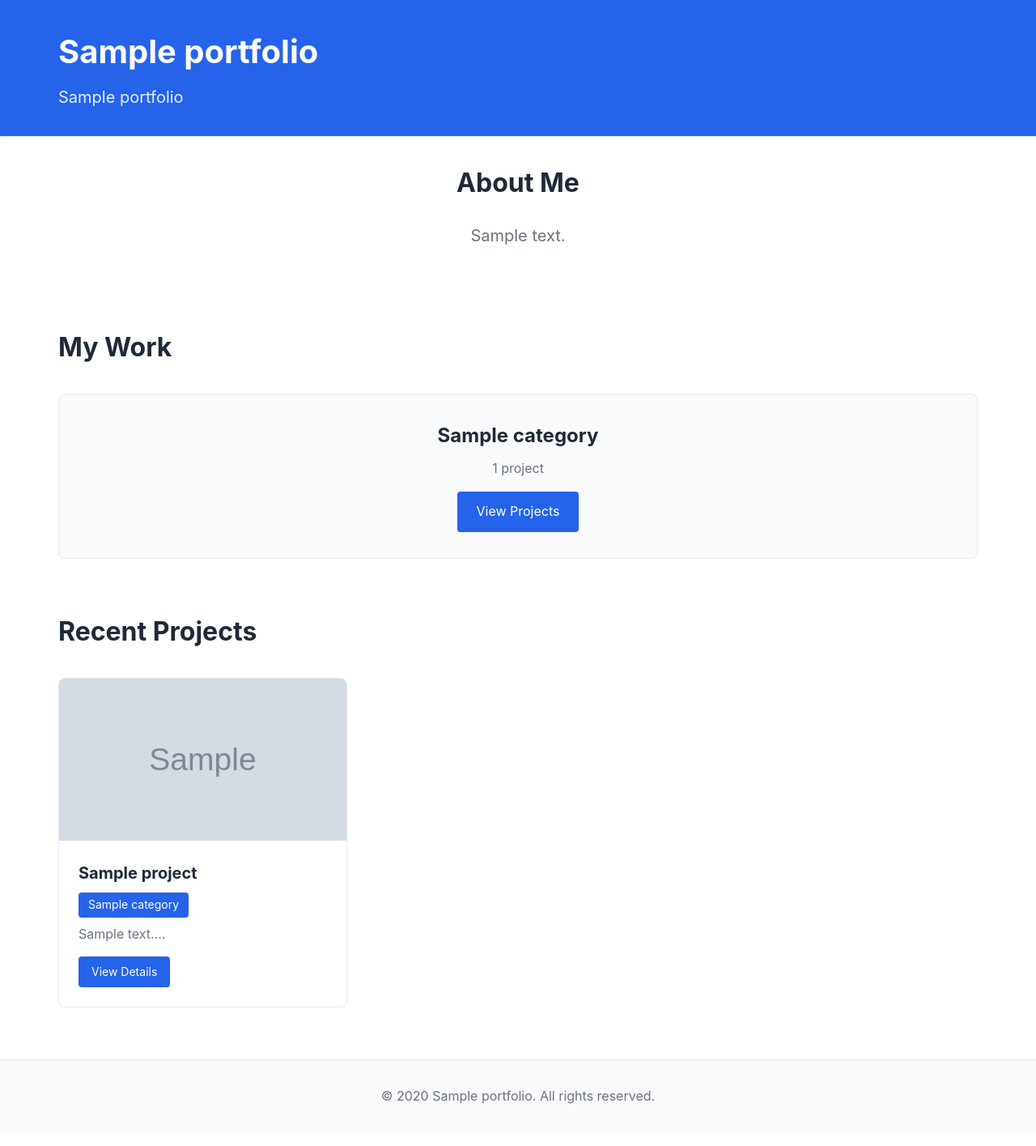
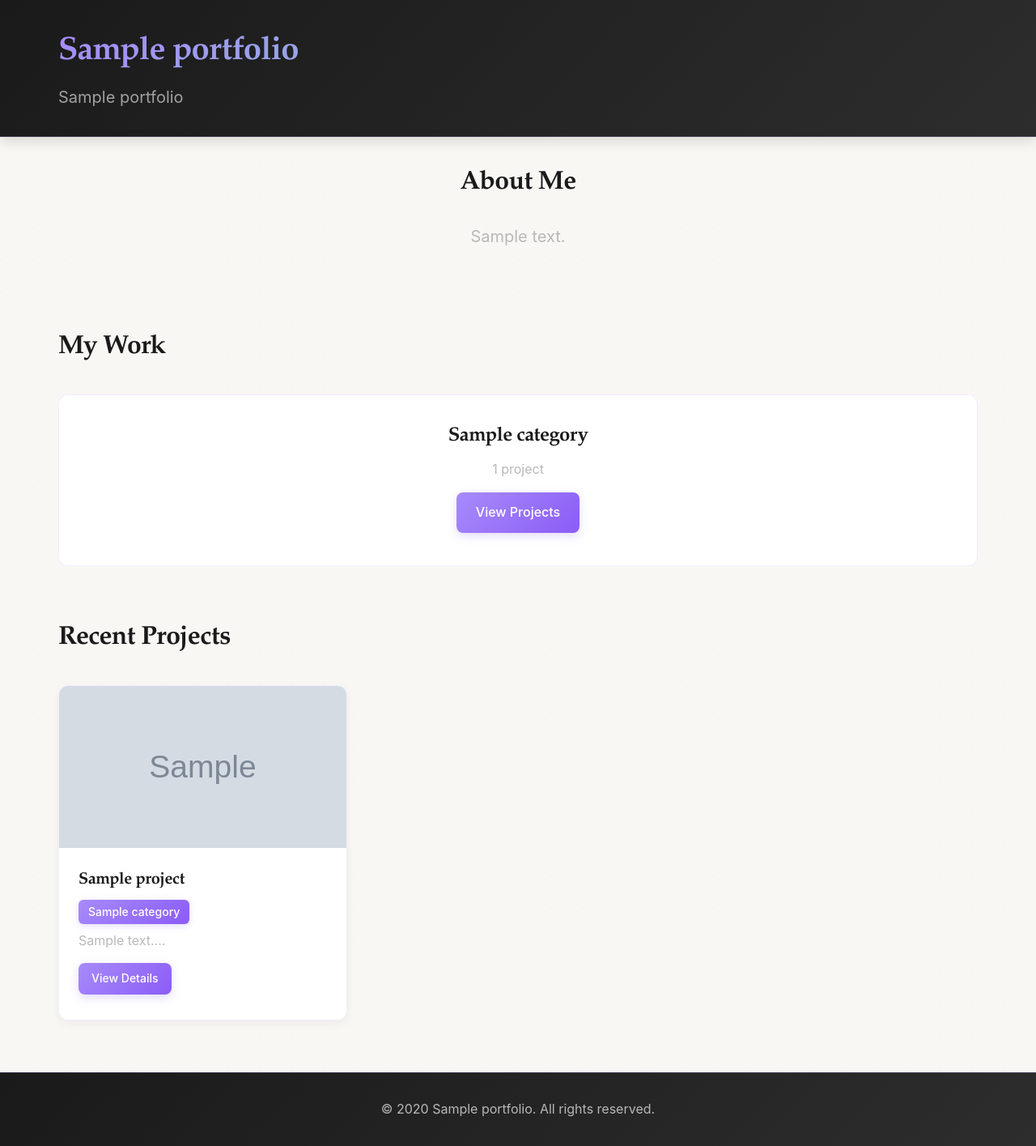
Before and after one commit to jmenichole/Portfolio-Necromancer, a Python web app: template src/portfolio_necromancer/templates/index.html in a window 1280 px wide. Shown: the whole page at 81% size. Before the commit the page ends 1363 px from the top, so only its background shows below. Run offline with Jinja, Linux system fonts and the light colour scheme; the template is opened without the code that fills it: most values are stand-ins (such as "Sample title", 1, 10 or a date in 2020); grey boxes marked "Sample" are stand-in pictures.

Commit message:
Implement PortfoliGhost theme with goth minimalism aesthetic
Co-authored-by: jmenichole <99936634+jmenichole@users.noreply.github.com>

```diff
--- a/src/portfolio_necromancer/templates/assets/style.css
+++ b/src/portfolio_necromancer/templates/assets/style.css
@@ -1,30 +1,39 @@
-/* Portfolio Necromancer - Modern Theme Styles */
+/* Portfolio Necromancer - PortfoliGhost Theme */
+/* "Bring your forgotten work back from the dead" */
 
 :root {
-    --primary-color: #2563eb;
-    --secondary-color: #1e40af;
-    --text-color: #1f2937;
-    --text-light: #6b7280;
-    --bg-color: #ffffff;
-    --bg-alt: #f9fafb;
-    --border-color: #e5e7eb;
-    --shadow: 0 1px 3px 0 rgba(0, 0, 0, 0.1);
-    --shadow-lg: 0 10px 15px -3px rgba(0, 0, 0, 0.1);
+    /* Goth Minimalism Color Palette */
+    --bone-white: #f8f7f4;
+    --soft-black: #1a1a1a;
+    --ghost-gray: #b8b8b8;
+    --ethereal-purple: #a78bfa;
+    --muted-emerald: #6ee7b7;
+
+    /* Primary Theme Colors */
+    --primary-color: #a78bfa;
+    --secondary-color: #8b5cf6;
+    --text-color: #1a1a1a;
+    --text-light: #b8b8b8;
+    --bg-color: #f8f7f4;
+    --bg-alt: #ffffff;
+    --border-color: #e5e5e5;
+    --shadow: 0 2px 8px 0 rgba(167, 139, 250, 0.1);
+    --shadow-lg: 0 10px 25px -5px rgba(167, 139, 250, 0.2);
 }
 
 .color-blue {
-    --primary-color: #2563eb;
-    --secondary-color: #1e40af;
+    --primary-color: #a78bfa;
+    --secondary-color: #8b5cf6;
 }
 
 .color-green {
-    --primary-color: #059669;
-    --secondary-color: #047857;
+    --primary-color: #6ee7b7;
+    --secondary-color: #34d399;
 }
 
 .color-purple {
-    --primary-color: #7c3aed;
-    --secondary-color: #6d28d9;
+    --primary-color: #a78bfa;
+    --secondary-color: #8b5cf6;
 }
 
 * {
@@ -38,6 +47,9 @@ body {
     line-height: 1.6;
     color: var(--text-color);
     background-color: var(--bg-color);
+    /* Subtle texture for that ethereal vibe */
+    background-image: radial-gradient(circle at 1px 1px, rgba(167, 139, 250, 0.03) 1px, transparent 0);
+    background-size: 40px 40px;
 }
 
 .container {
@@ -46,22 +58,28 @@ body {
     padding: 0 2rem;
 }
 
-/* Header */
+/* Header - Ethereal gradient */
 .site-header {
-    background-color: var(--primary-color);
-    color: white;
+    background: linear-gradient(135deg, var(--soft-black) 0%, #2d2d2d 100%);
+    color: var(--bone-white);
     padding: 2rem 0;
-    box-shadow: var(--shadow);
+    box-shadow: 0 4px 16px rgba(0, 0, 0, 0.15);
+    border-bottom: 1px solid rgba(167, 139, 250, 0.2);
 }
 
 .site-header h1 {
     font-size: 2.5rem;
     margin-bottom: 0.5rem;
+    background: linear-gradient(135deg, var(--ethereal-purple), var(--muted-emerald));
+    -webkit-background-clip: text;
+    -webkit-text-fill-color: transparent;
+    background-clip: text;
 }
 
 .site-header .tagline {
     font-size: 1.25rem;
-    opacity: 0.9;
+    opacity: 0.85;
+    color: var(--ghost-gray);
 }
 
 .site-header nav {
@@ -69,15 +87,32 @@ body {
 }
 
 .site-header nav a {
-    color: white;
+    color: var(--ghost-gray);
     text-decoration: none;
     margin-right: 1.5rem;
     opacity: 0.9;
-    transition: opacity 0.2s;
+    transition: all 0.3s ease;
+    position: relative;
 }
 
 .site-header nav a:hover {
     opacity: 1;
+    color: var(--ethereal-purple);
+}
+
+.site-header nav a::after {
+    content: '';
+    position: absolute;
+    bottom: -2px;
+    left: 0;
+    width: 0;
+    height: 1px;
+    background: var(--ethereal-purple);
+    transition: width 0.3s ease;
+}
+
+.site-header nav a:hover::after {
+    width: 100%;
 }
 
 /* Main Content */
@@ -89,16 +124,24 @@ section {
     margin-bottom: 4rem;
 }
 
+h1, h2, h3 {
+    /* Serif headers with arcane feel */
+    font-family: 'Iowan Old Style', 'Palatino Linotype', 'Georgia', serif;
+    letter-spacing: -0.02em;
+}
+
 h2 {
     font-size: 2rem;
     margin-bottom: 1.5rem;
     color: var(--text-color);
+    font-weight: 600;
 }
 
 h3 {
     font-size: 1.5rem;
     margin-bottom: 1rem;
     color: var(--text-color);
+    font-weight: 600;
 }
 
 /* Hero Section */
@@ -124,16 +167,24 @@ h3 {
 
 .category-card {
     background: var(--bg-alt);
-    border: 1px solid var(--border-color);
-    border-radius: 8px;
+    border: 1px solid rgba(167, 139, 250, 0.15);
+    border-radius: 12px;
     padding: 2rem;
     text-align: center;
-    transition: transform 0.2s, box-shadow 0.2s;
+    transition: all 0.4s cubic-bezier(0.4, 0, 0.2, 1);
+    opacity: 0;
+    animation: fadeInUp 0.6s ease forwards;
 }
 
+.category-card:nth-child(1) { animation-delay: 0.1s; }
+.category-card:nth-child(2) { animation-delay: 0.2s; }
+.category-card:nth-child(3) { animation-delay: 0.3s; }
+.category-card:nth-child(4) { animation-delay: 0.4s; }
+
 .category-card:hover {
-    transform: translateY(-4px);
-    box-shadow: var(--shadow-lg);
+    transform: translateY(-8px);
+    box-shadow: 0 12px 32px rgba(167, 139, 250, 0.25);
+    border-color: var(--ethereal-purple);
 }
 
 .category-card h3 {
@@ -145,7 +196,7 @@ h3 {
     margin-bottom: 1rem;
 }
 
-/* Project Grid */
+/* Project Grid - Resurrection Animation */
 .project-grid {
     display: grid;
     grid-template-columns: repeat(auto-fill, minmax(300px, 1fr));
@@ -155,15 +206,26 @@ h3 {
 
 .project-card {
     background: white;
-    border: 1px solid var(--border-color);
-    border-radius: 8px;
+    border: 1px solid rgba(167, 139, 250, 0.15);
+    border-radius: 12px;
     overflow: hidden;
-    transition: transform 0.2s, box-shadow 0.2s;
+    transition: all 0.4s cubic-bezier(0.4, 0, 0.2, 1);
+    opacity: 0;
+    animation: resurrect 0.8s ease forwards;
+    box-shadow: 0 4px 12px rgba(0, 0, 0, 0.05);
 }
 
+.project-card:nth-child(1) { animation-delay: 0.1s; }
+.project-card:nth-child(2) { animation-delay: 0.2s; }
+.project-card:nth-child(3) { animation-delay: 0.3s; }
+.project-card:nth-child(4) { animation-delay: 0.4s; }
+.project-card:nth-child(5) { animation-delay: 0.5s; }
+.project-card:nth-child(6) { animation-delay: 0.6s; }
+
 .project-card:hover {
-    transform: translateY(-4px);
-    box-shadow: var(--shadow-lg);
+    transform: translateY(-8px) scale(1.02);
+    box-shadow: 0 16px 40px rgba(167, 139, 250, 0.3);
+    border-color: var(--ethereal-purple);
 }
 
 .project-image {
@@ -190,12 +252,14 @@ h3 {
 
 .category-badge {
     display: inline-block;
-    background: var(--primary-color);
+    background: linear-gradient(135deg, var(--ethereal-purple), var(--secondary-color));
     color: white;
     padding: 0.25rem 0.75rem;
-    border-radius: 4px;
+    border-radius: 6px;
     font-size: 0.875rem;
     margin-bottom: 0.5rem;
+    font-weight: 500;
+    box-shadow: 0 2px 8px rgba(167, 139, 250, 0.3);
 }
 
 .date {
@@ -226,22 +290,42 @@ h3 {
     margin-bottom: 0.5rem;
 }
 
-/* Buttons */
+/* Buttons - Ethereal Style */
 .btn, .btn-small {
     display: inline-block;
-    background: var(--primary-color);
+    background: linear-gradient(135deg, var(--ethereal-purple), var(--secondary-color));
     color: white;
     padding: 0.75rem 1.5rem;
-    border-radius: 4px;
+    border-radius: 8px;
     text-decoration: none;
-    transition: background-color 0.2s;
+    transition: all 0.3s cubic-bezier(0.4, 0, 0.2, 1);
     border: none;
     cursor: pointer;
     font-size: 1rem;
+    font-weight: 500;
+    box-shadow: 0 4px 12px rgba(167, 139, 250, 0.3);
+    position: relative;
+    overflow: hidden;
+}
+
+.btn::before, .btn-small::before {
+    content: '';
+    position: absolute;
+    top: 0;
+    left: -100%;
+    width: 100%;
+    height: 100%;
+    background: linear-gradient(90deg, transparent, rgba(255, 255, 255, 0.2), transparent);
+    transition: left 0.5s;
+}
+
+.btn:hover::before, .btn-small:hover::before {
+    left: 100%;
 }
 
 .btn:hover, .btn-small:hover {
-    background: var(--secondary-color);
+    transform: translateY(-2px);
+    box-shadow: 0 8px 24px rgba(167, 139, 250, 0.4);
 }
 
 .btn-small {
@@ -304,28 +388,55 @@ h3 {
     text-decoration: underline;
 }
 
-/* Footer */
+/* Footer - Ethereal */
 .site-footer {
-    background: var(--bg-alt);
-    border-top: 1px solid var(--border-color);
+    background: linear-gradient(135deg, var(--soft-black) 0%, #2d2d2d 100%);
+    border-top: 1px solid rgba(167, 139, 250, 0.2);
     padding: 2rem 0;
     margin-top: 4rem;
     text-align: center;
-    color: var(--text-light);
+    color: var(--ghost-gray);
 }
 
 .watermark {
     font-size: 0.875rem;
     margin-top: 0.5rem;
+    opacity: 0.7;
 }
 
 .watermark a {
-    color: var(--primary-color);
+    color: var(--ethereal-purple);
     text-decoration: none;
+    transition: color 0.3s ease;
 }
 
 .watermark a:hover {
-    text-decoration: underline;
+    color: var(--muted-emerald);
+}
+
+/* Animations - Resurrection Effects */
+@keyframes resurrect {
+    0% {
+        opacity: 0;
+        transform: translateY(30px) scale(0.95);
+        filter: blur(4px);
+    }
+    100% {
+        opacity: 1;
+        transform: translateY(0) scale(1);
+        filter: blur(0);
+    }
+}
+
+@keyframes fadeInUp {
+    0% {
+        opacity: 0;
+        transform: translateY(20px);
+    }
+    100% {
+        opacity: 1;
+        transform: translateY(0);
+    }
 }
 
 /* Responsive */
```
Also changed, not shown: docs/index.html (+8 -8 lines), docs/style.css (+167 -49 lines).
